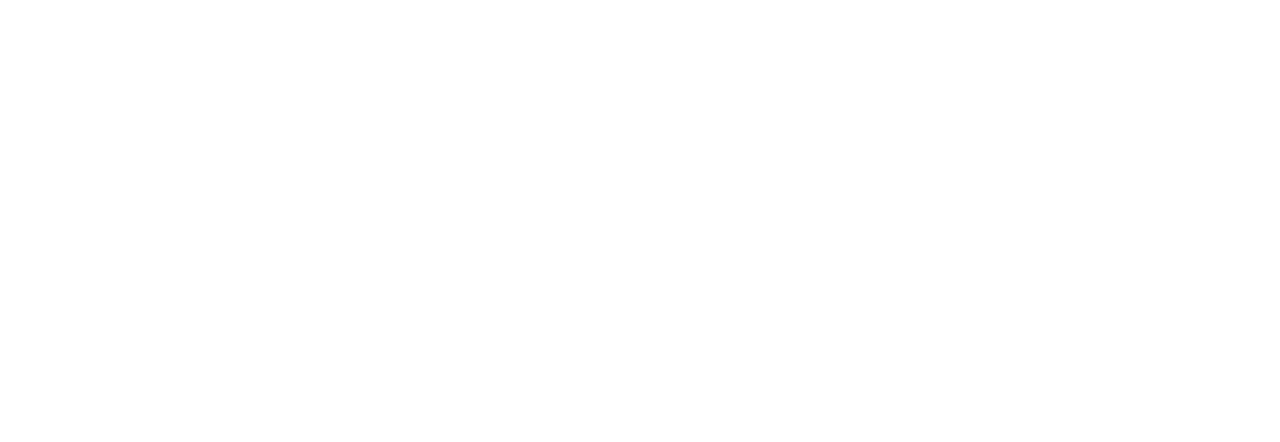
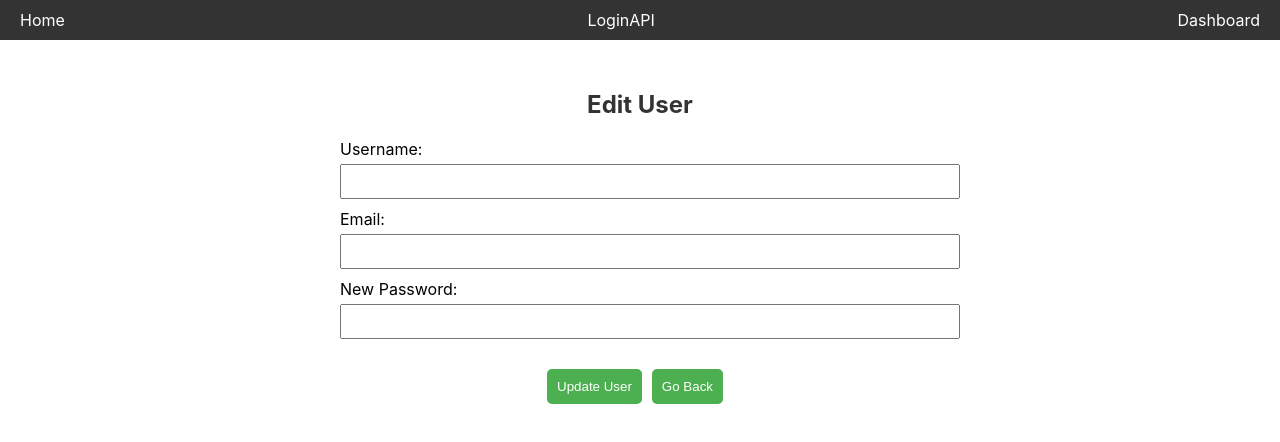
Before and after one commit to toramine/login-frontend, a React (Create React App) app: page /edit/1 in a window 1280 px wide. Before the commit this address had no page. Shown: the top 442 px of the page. Built offline with nearby package versions, Linux system fonts and the light colour scheme; no server answers.

Commit message:
Topbar, Dashboard, Editコンポーネントの作成 サインアップページをバックエンドのcreateUserの仕様に変更

```diff
--- a/package.json
+++ b/package.json
@@ -6,10 +6,13 @@
     "@testing-library/jest-dom": "^5.17.0",
     "@testing-library/react": "^13.4.0",
     "@testing-library/user-event": "^13.5.0",
+    "bcryptjs": "^2.4.3",
+    "crypto-browserify": "^3.12.0",
     "react": "^18.2.0",
     "react-dom": "^18.2.0",
     "react-router-dom": "^6.18.0",
     "react-scripts": "5.0.1",
+    "stream-browserify": "^3.0.0",
     "web-vitals": "^2.1.4"
   },
   "scripts": {
--- a/src/App.js
+++ b/src/App.js
@@ -1,17 +1,23 @@
 // 例えば、App.jsファイル内での変更
 import React from "react";
 import { BrowserRouter as Router, Route, Routes } from "react-router-dom";
+import Dashboard from "./components/Dashboard/Dashboard";
+import Edit from "./components/Edit/Edit";
 import Home from "./components/Home/Home";
 import Login from "./components/Login/Login";
 import SignUp from "./components/SignUp/SignUp";
+import Topbar from "./components/Topbar/Topbar";
 
 const App = () => {
   return (
     <Router>
+      <Topbar />
       <Routes>
         <Route path="/" element={<Home />} />
         <Route path="/login" element={<Login />} />
         <Route path="/signup" element={<SignUp />} />
+        <Route path="/dashboard" element={<Dashboard />} />
+        <Route path="/edit/:id" element={<Edit />} />
       </Routes>
     </Router>
   );
--- /dev/null
+++ b/src/components/Dashboard/Dashboard.css
@@ -0,0 +1,70 @@
+.dashboard-container {
+  max-width: 600px;
+  margin: 0 auto;
+  padding: 20px;
+}
+
+.user-list {
+  list-style: none;
+  padding: 0;
+}
+
+.user-list li {
+  display: flex;
+  align-items: center;
+  justify-content: space-between;
+  margin-bottom: 10px;
+  border: 1px solid #ccc;
+  padding: 10px;
+  border-radius: 5px;
+}
+
+.edit-link {
+  margin-left: 10px;
+  text-decoration: none;
+  color: #3498db;
+}
+
+.delete-button {
+  margin-left: 10px;
+  padding: 5px 10px;
+  background-color: #e74c3c;
+  color: #fff;
+  border: none;
+  border-radius: 5px;
+  cursor: pointer;
+}
+
+.delete-confirmation {
+  position: fixed;
+  top: 50%;
+  left: 50%;
+  transform: translate(-50%, -50%);
+  background-color: #fff;
+  padding: 20px;
+  box-shadow: 0 0 10px rgba(0, 0, 0, 0.1);
+  border-radius: 5px;
+  text-align: center;
+}
+
+.delete-confirmation p {
+  margin: 0 0 10px;
+}
+
+.delete-confirmation button {
+  margin: 0 10px;
+  padding: 8px 16px;
+  cursor: pointer;
+  border: none;
+  border-radius: 5px;
+}
+
+.delete-confirmation button:first-child {
+  background-color: #e74c3c;
+  color: #fff;
+}
+
+.delete-confirmation button:last-child {
+  background-color: #3498db;
+  color: #fff;
+}
--- /dev/null
+++ b/src/components/Dashboard/Dashboard.js
@@ -0,0 +1,86 @@
+import React, { useEffect, useState } from "react";
+import { Link } from "react-router-dom";
+import "./Dashboard.css";
+
+const Dashboard = () => {
+  const [userData, setUserData] = useState([]);
+  const [selectedUserId, setSelectedUserId] = useState(null);
+
+  useEffect(() => {
+    // バックエンドからデータを取得する処理
+    fetch(
+      `${process.env.REACT_APP_API_BASE_URL}${process.env.REACT_APP_GETAll_API_URI}`
+    )
+      .then((response) => response.json())
+      .then((data) => setUserData(data))
+      .catch((error) => console.error("Error fetching data:", error));
+  }, []);
+
+  const handleDeleteClick = (userId) => {
+    setSelectedUserId(userId);
+  };
+
+  const handleConfirmDelete = async () => {
+    try {
+      // バックエンドにユーザー削除のリクエストを送信
+      const response = await fetch(
+        `${process.env.REACT_APP_API_BASE_URL}${process.env.REACT_APP_DELETE_USER_API_URI}/${selectedUserId}`,
+        {
+          method: "DELETE",
+        }
+      );
+
+      if (response.ok) {
+        // 削除成功時の処理
+        setUserData(userData.filter((user) => user.id !== selectedUserId));
+      } else {
+        // サーバーからのエラーレスポンスを取得
+        const data = await response.json();
+        console.error(
+          "Delete user error:",
+          data.message || "削除に失敗しました。"
+        );
+      }
+    } catch (error) {
+      console.error("Delete user error:", error);
+    } finally {
+      setSelectedUserId(null);
+    }
+  };
+
+  const handleCancelDelete = () => {
+    setSelectedUserId(null);
+  };
+
+  return (
+    <div className="dashboard-container">
+      <h2>User Dashboard</h2>
+      <ul className="user-list">
+        {userData.map((user) => (
+          <li key={user.id}>
+            <span>{user.username}</span>
+            <Link to={`/edit/${user.id}`} className="edit-link">
+              Edit
+            </Link>
+            <button
+              onClick={() => handleDeleteClick(user.id)}
+              className="delete-button"
+            >
+              Delete
+            </button>
+          </li>
+        ))}
+      </ul>
+
+      {selectedUserId && (
+        <div className="delete-confirmation">
+          <p>本当に削除しますか？</p>
+          <button onClick={handleConfirmDelete}>はい</button>
+          <button onClick={handleCancelDelete}>いいえ</button>
+        </div>
+      )}
+    </div>
+  );
+};
+
+export default Dashboard;
--- /dev/null
+++ b/src/components/Edit/Edit.css
@@ -0,0 +1,39 @@
+/* EditPage.css */
+.edit-page-container {
+  text-align: center;
+  max-width: 600px;
+  margin: 50px auto;
+}
+
+.user-details {
+  text-align: left;
+  margin-bottom: 20px;
+}
+
+.user-details label {
+  display: block;
+  margin-bottom: 5px;
+}
+
+.user-details input {
+  width: 100%;
+  padding: 8px;
+  margin-bottom: 10px;
+}
+
+.update-button,
+.go-back-button {
+  padding: 10px;
+  background-color: #4caf50;
+  color: #fff;
+  text-decoration: none;
+  border: none;
+  border-radius: 5px;
+  cursor: pointer;
+  margin-right: 10px;
+}
+
+.update-button:hover,
+.go-back-button:hover {
+  background-color: #45a049;
+}
--- /dev/null
+++ b/src/components/Edit/Edit.js
@@ -0,0 +1,97 @@
+import React, { useEffect, useState } from "react";
+import { useNavigate, useParams } from "react-router-dom";
+import "./Edit.css";
+
+const Edit = () => {
+  const { id } = useParams();
+  const [userData, setUserData] = useState({
+    username: "",
+    email: "",
+    password: "",
+  });
+  const [newUsername, setNewUsername] = useState("");
+  const [newEmail, setNewEmail] = useState("");
+  const [newPassword, setNewPassword] = useState("");
+  const [error, setError] = useState("");
+  const navigate = useNavigate();
+
+  useEffect(() => {
+    // バックエンドからデータを取得する処理
+    fetch(
+      `${process.env.REACT_APP_API_BASE_URL}${process.env.REACT_APP_GETID_API_URI}/${id}`
+    )
+      .then((response) => response.json())
+      .then((data) => setUserData(data))
+      .catch((error) => console.error("Error fetching data:", error));
+  }, [id]);
+
+  const handleUpdate = () => {
+    if (!newPassword) {
+      setError("パスワードは入力必須です。");
+      return;
+    } else {
+      setError("");
+    }
+
+    // バックエンドに新しいユーザーデータを送信する処理
+    fetch(
+      `${process.env.REACT_APP_API_BASE_URL}${process.env.REACT_APP_UPDATE_USER_API_URI}/${id}`,
+      {
+        method: "PUT",
+        headers: {
+          "Content-Type": "application/json",
+        },
+        body: JSON.stringify({
+          username: newUsername || userData.username,
+          email: newEmail || userData.email,
+          password: newPassword, // パスワードをそのまま送信
+        }),
+      }
+    )
+      .then((response) => response.json())
+      .then((data) => {
+        console.log("User data updated:", data);
+        navigate("/dashboard");
+      })
+      .catch((error) => console.error("Error updating user data:", error));
+  };
+
+  const goToDashboard = () => {
+    navigate("/dashboard");
+  };
+
+  return (
+    <div className="edit-page-container">
+      <h2>Edit User</h2>
+      {error && <p style={{ color: "red" }}>{error}</p>}{" "}
+      <div className="user-details">
+        <label>Username:</label>
+        <input
+          type="text"
+          value={newUsername || userData.username}
+          onChange={(e) => setNewUsername(e.target.value)}
+        />
+        <label>Email:</label>
+        <input
+          type="email"
+          value={newEmail || userData.email}
+          onChange={(e) => setNewEmail(e.target.value)}
+        />
+        <label>New Password:</label>
+        <input
+          type="password"
+          value={newPassword}
+          onChange={(e) => setNewPassword(e.target.value)}
+        />
+      </div>
+      <button className="update-button" onClick={handleUpdate}>
+        Update User
+      </button>
+      <button className="go-back-button" onClick={() => goToDashboard()}>
+        Go Back
+      </button>
+    </div>
+  );
+};
+
+export default Edit;
--- a/src/components/SignUp/SignUp.css
+++ b/src/components/SignUp/SignUp.css
@@ -1,29 +1,32 @@
-/* SignUpForm.css */
 .signup-container {
-  text-align: center;
   max-width: 400px;
-  margin-left: auto;
-  margin-right: auto;
-  margin-top: 50px;
+  margin: 0 auto;
+  padding: 20px;
+  border: 1px solid #ccc;
+  border-radius: 5px;
+  box-shadow: 0 0 10px rgba(0, 0, 0, 0.1);
 }
 
 .signup-form {
-  text-align: left;
+  display: flex;
+  flex-direction: column;
 }
 
-.signup-form label {
-  display: block;
+label {
   margin-bottom: 5px;
 }
 
-.signup-form input {
-  width: 100%;
+input {
+  margin-bottom: 10px;
   padding: 8px;
+}
+
+.error-message {
+  color: red;
   margin-bottom: 10px;
 }
 
-.signup-form button {
-  width: 100%;
+button {
   padding: 10px;
   background-color: #4caf50;
   color: #fff;
@@ -32,13 +35,7 @@
   border-radius: 5px;
 }
 
-.go-home-button {
-  width: 100%;
-  padding: 10px;
-  background-color: none;
-  color: black;
-  cursor: pointer;
-  border: none;
-  border-radius: 5px;
-  margin-top: 20px; /* ボタンとフォームの間に余白を追加 */
+button.go-home-button {
+  margin-top: 10px;
+  background-color: #3498db;
 }
--- a/src/components/SignUp/SignUp.js
+++ b/src/components/SignUp/SignUp.js
@@ -1,4 +1,3 @@
-// SignUp.js
 import React, { useState } from "react";
 import { useNavigate } from "react-router-dom";
 import "./SignUp.css";
@@ -6,21 +5,51 @@
 const SignUp = () => {
   const [email, setEmail] = useState("");
   const [password, setPassword] = useState("");
+  const [username, setUsername] = useState("");
+  const [error, setError] = useState(null);
+
   const navigate = useNavigate();
 
-  const handleSignUp = () => {
-    // ユーザーがサインアップボタンをクリックした際の処理
-    // 例: サーバーにサインアップ情報を送信するロジック
+  const handleSignUp = async () => {
+    try {
+      // サーバーにサインアップ情報を送信する処理
+      const response = await fetch(
+        `${process.env.REACT_APP_API_BASE_URL}${process.env.REACT_APP_CREATE_USER_API_URI}`,
+        {
+          method: "POST",
+          headers: {
+            "Content-Type": "application/json",
+          },
+          body: JSON.stringify({
+            email,
+            password,
+            username,
+          }),
+        }
+      );
+
+      if (response.ok) {
+        // サインアップが成功した場合の処理
+        navigate("/");
+      } else {
+        // サーバーからのエラーレスポンスを取得
+        const data = await response.json();
+        setError(data.message || "サインアップに失敗しました。");
+      }
+    } catch (error) {
+      console.error("サインアップエラー:", error);
+      setError("サインアップに失敗しました。");
+    }
   };
 
   const goToHome = () => {
-    // "ホームに移動"ボタンがクリックされたときの処理
     navigate("/");
   };
 
   return (
     <div className="signup-container">
       <h2>Sign Up</h2>
+      {error && <p className="error-message">{error}</p>}
       <form className="signup-form">
         <label>Email:</label>
         <input
@@ -34,6 +63,13 @@
           type="password"
           value={password}
           onChange={(e) => setPassword(e.target.value)}
+        />
+        <br />
+        <label>Username:</label>
+        <input
+          type="text"
+          value={username}
+          onChange={(e) => setUsername(e.target.value)}
         />
         <br />
         <button type="button" onClick={handleSignUp}>
--- /dev/null
+++ b/src/components/Topbar/Topbar.css
@@ -0,0 +1,15 @@
+/* Topbar.css */
+.topbar {
+  display: flex;
+  justify-content: space-between;
+  align-items: center;
+  background-color: #333;
+  color: #fff;
+  padding: 10px;
+}
+
+.topbar-link {
+  text-decoration: none;
+  color: #fff;
+  margin: 0 10px;
+}
--- /dev/null
+++ b/src/components/Topbar/Topbar.js
@@ -0,0 +1,22 @@
+// Topbar.js
+import React from "react";
+import { Link } from "react-router-dom";
+import "./Topbar.css";
+
+const Topbar = () => {
+  return (
+    <div className="topbar">
+      <Link to="/" className="topbar-link">
+        Home
+      </Link>
+      <Link to="/login" className="topbar-link">
+        LoginAPI
+      </Link>
+      <Link to="/dashboard" className="topbar-link">
+        Dashboard
+      </Link>
+    </div>
+  );
+};
+
+export default Topbar;
```
Also changed, not shown: 1 other file (tests, documents, lock files or other folders).
